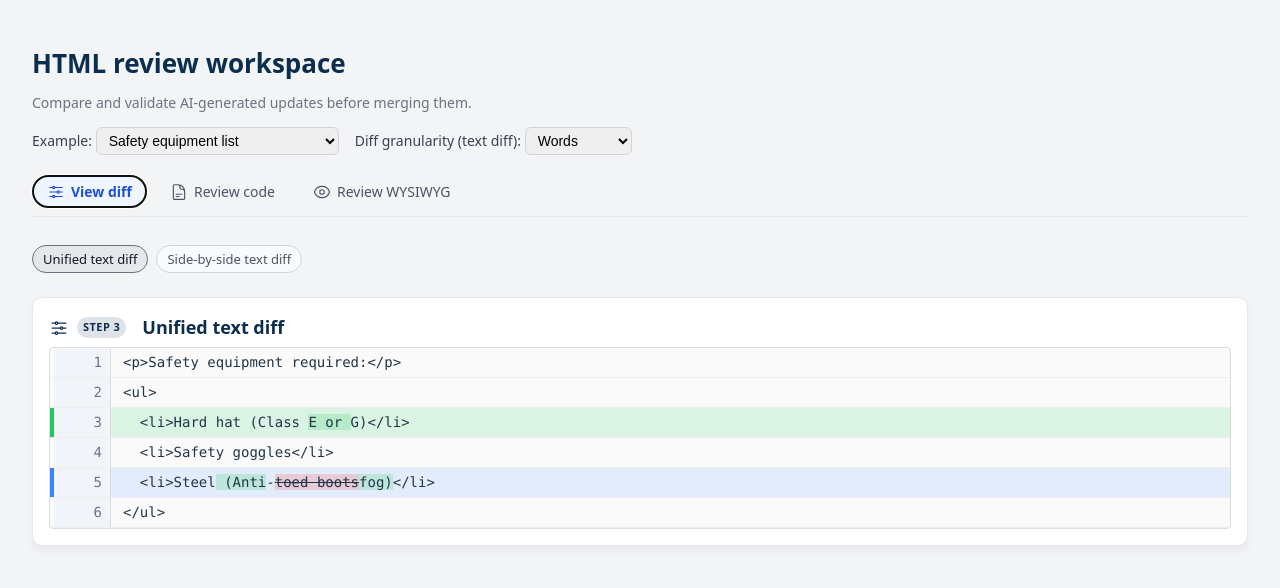
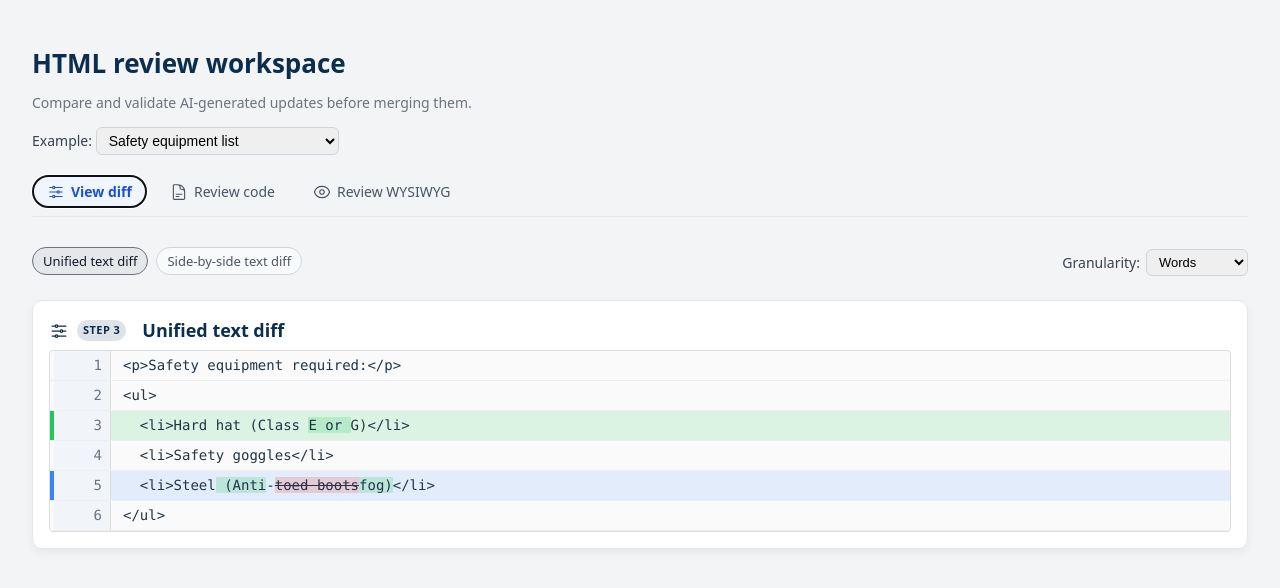
Before and after one commit to tara-humara/html-diff-viewer, a React (Vite) app: page / in a window 1280 px wide. Both pictures are taken after a click on the button "View diff". Shown: the top 588 px of the page. Built offline with nearby package versions, Linux system fonts and the light colour scheme.

Commit message:
UI: move diff granularity next to Unified/Side-by-side tabs and clean header

```diff
--- a/src/App.tsx
+++ b/src/App.tsx
@@ -172,7 +172,7 @@ const App: React.FC = () => {
             Compare and validate AI-generated updates before merging them.
           </p>
 
-          {/* Example + granularity */}
+          {/* Example selector only */}
           <section
             style={{
               display: "flex",
@@ -181,7 +181,6 @@ const App: React.FC = () => {
               alignItems: "center",
             }}
           >
-            {/* Example selector */}
             <label
               style={{
                 fontSize: "14px",
@@ -205,31 +204,6 @@ const App: React.FC = () => {
                     {ex.label}
                   </option>
                 ))}
-              </select>
-            </label>
-
-            {/* Diff granularity */}
-            <label
-              style={{
-                fontSize: "14px",
-                color: "#374151",
-                fontWeight: 500,
-              }}
-            >
-              Diff granularity (text diff):{" "}
-              <select
-                value={mode}
-                onChange={(e) => setMode(e.target.value as DiffMode)}
-                style={{
-                  padding: "4px 8px",
-                  borderRadius: "6px",
-                  border: "1px solid #d1d5db",
-                  fontSize: "14px",
-                }}
-              >
-                <option value="chars">Characters</option>
-                <option value="words">Words</option>
-                <option value="lines">Lines</option>
               </select>
             </label>
           </section>
@@ -294,10 +268,15 @@ const App: React.FC = () => {
             <div
               style={{
                 display: "flex",
+                flexWrap: "wrap",
                 gap: "8px",
                 marginBottom: "4px",
+                alignItems: "center",
+                justifyContent: "space-between",
               }}
             >
+              {/* Left: which diff view */}
+              <div style={{ display: "flex", gap: "8px", flexWrap: "wrap" }}>
                 <button
                   type="button"
                   style={{
@@ -319,6 +298,36 @@ const App: React.FC = () => {
                 >
                   Side-by-side text diff
                 </button>
+              </div>
+
+              {/* Right: granularity selector */}
+              <label
+                style={{
+                  fontSize: "14px",
+                  color: "#374151",
+                  fontWeight: 500,
+                  display: "flex",
+                  alignItems: "center",
+                  gap: "6px",
+                  marginTop: "4px",
+                }}
+              >
+                Granularity:
+                <select
+                  value={mode}
+                  onChange={(e) => setMode(e.target.value as DiffMode)}
+                  style={{
+                    padding: "4px 8px",
+                    borderRadius: "6px",
+                    border: "1px solid #d1d5db",
+                    fontSize: "13px",
+                  }}
+                >
+                  <option value="chars">Characters</option>
+                  <option value="words">Words</option>
+                  <option value="lines">Lines</option>
+                </select>
+              </label>
             </div>
           )}
 
@@ -383,7 +392,7 @@ const App: React.FC = () => {
               <SideBySideDiff
                 original={selectedExample.original}
                 modified={selectedExample.modified}
-                mode={mode}   // ★ granularity passed
+                mode={mode}
               />
             </section>
           )}
```
Lines whose indentation alone changed are shown as unchanged.
